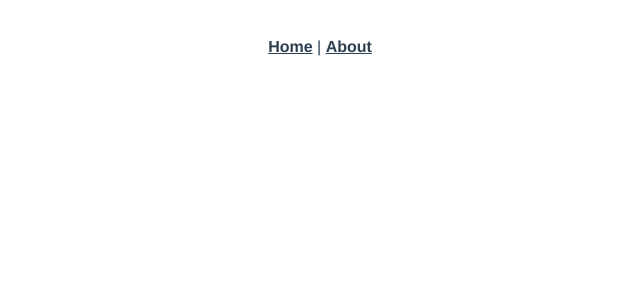
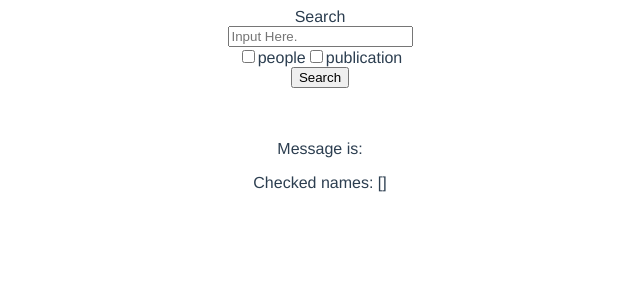
Before and after one commit to MUResearchBoost/muresearchUI, a Vue app: page /#/Search in a window 1280 px wide. Shown: the top 300 px of the page, without its empty margins (320-960 px from the left). Built offline with nearby package versions, Linux system fonts and the light colour scheme.

Commit message:
add search page

```diff
--- a/src/App.vue
+++ b/src/App.vue
@@ -1,9 +1,5 @@
 <template>
   <div id="app">
-    <div id="nav">
-      <router-link to="/">Home</router-link> |
-      <router-link to="/about">About</router-link>
-    </div>
     <router-view/>
   </div>
 </template>
--- a/src/components/HelloWorld.vue
+++ b/src/components/HelloWorld.vue
@@ -1,49 +1,24 @@
 <template>
   <div class="hello">
-    <h1>{{ msg }}</h1>
-    <p>
-      For a guide and recipes on how to configure / customize this project,<br>
-      check out the
-      <a href="https://cli.vuejs.org" target="_blank" rel="noopener">vue-cli documentation</a>.
-    </p>
-    <h3>Installed CLI Plugins</h3>
-    <ul>
-      <li><a href="https://github.com/vuejs/vue-cli/tree/dev/packages/%40vue/cli-plugin-babel" target="_blank" rel="noopener">babel</a></li>
-      <li><a href="https://github.com/vuejs/vue-cli/tree/dev/packages/%40vue/cli-plugin-eslint" target="_blank" rel="noopener">eslint</a></li>
-      <li><a href="https://github.com/vuejs/vue-cli/tree/dev/packages/%40vue/cli-plugin-unit-mocha" target="_blank" rel="noopener">unit-mocha</a></li>
-    </ul>
-    <h3>Essential Links</h3>
-    <ul>
-      <li><a href="https://vuejs.org" target="_blank" rel="noopener">Core Docs</a></li>
-      <li><a href="https://forum.vuejs.org" target="_blank" rel="noopener">Forum</a></li>
-      <li><a href="https://chat.vuejs.org" target="_blank" rel="noopener">Community Chat</a></li>
-      <li><a href="https://twitter.com/vuejs" target="_blank" rel="noopener">Twitter</a></li>
-      <li><a href="https://news.vuejs.org" target="_blank" rel="noopener">News</a></li>
-    </ul>
-    <h3>Ecosystem</h3>
-    <ul>
-      <li><a href="https://router.vuejs.org" target="_blank" rel="noopener">vue-router</a></li>
-      <li><a href="https://vuex.vuejs.org" target="_blank" rel="noopener">vuex</a></li>
-      <li><a href="https://github.com/vuejs/vue-devtools#vue-devtools" target="_blank" rel="noopener">vue-devtools</a></li>
-      <li><a href="https://vue-loader.vuejs.org" target="_blank" rel="noopener">vue-loader</a></li>
-      <li><a href="https://github.com/vuejs/awesome-vue" target="_blank" rel="noopener">awesome-vue</a></li>
-    </ul>
+    Hello World!
   </div>
 </template>
 
 <script>
 export default {
   name: 'HelloWorld',
-  props: {
-    msg: String
+  data () {
+    return {
+      msg: 'Welcome to Your Vue.js App'
+    }
   }
 }
 </script>
 
 <!-- Add "scoped" attribute to limit CSS to this component only -->
 <style scoped>
-h3 {
-  margin: 40px 0 0;
+h1, h2 {
+  font-weight: normal;
 }
 ul {
   list-style-type: none;
--- /dev/null
+++ b/src/components/People.vue
@@ -0,0 +1,15 @@
+<template>
+<div>
+  People
+</div>
+</template>
+
+<script>
+export default {
+  name: 'People'
+}
+</script>
+
+<style scoped>
+
+</style>
--- /dev/null
+++ b/src/components/Publication.vue
@@ -0,0 +1,15 @@
+<template>
+ <div>
+   Publication
+ </div>
+</template>
+
+<script>
+export default {
+  name: 'Publication'
+}
+</script>
+
+<style scoped>
+
+</style>
--- /dev/null
+++ b/src/components/Result.vue
@@ -0,0 +1,15 @@
+<template>
+  <div>
+    Result
+  </div>
+</template>
+
+<script>
+export default {
+  name: 'Result'
+}
+</script>
+
+<style scoped>
+
+</style>
--- /dev/null
+++ b/src/components/Search.vue
@@ -0,0 +1,45 @@
+<template>
+  <div>
+      Search
+    <div>
+      <input v-model="searchtext" placeholder="Input Here.">
+      <br>
+      <input type="checkbox" id="peoplecheck" value="peoplecheck" v-model="checkedNames" true-value="yes" false-value="no">
+      <label for="peoplecheck">people</label>
+      <input type="checkbox" id="publicationcheck" value="publicationcheck" v-model="checkedNames" true-value="yes" false-value="no">
+      <label for="publicationcheck">publication</label>
+    </div>
+    <div>
+      <button v-on:click="sendForm">
+        Search
+      </button>
+    </div>
+    <div>
+      <br>
+      <br>
+      <p>Message is: {{ searchtext }}</p>
+      <span>Checked names: {{ checkedNames }}</span>
+    </div>
+  </div>
+</template>
+
+<script>
+export default {
+  name: 'Search',
+  methods: {
+    sendForm: function () {
+      alert(this.searchtext + '\n' + this.checkedNames)
+    }
+  },
+  data () {
+    return {
+      searchtext: '',
+      checkedNames: []
+    }
+  }
+}
+</script>
+
+<style scoped>
+
+</style>
--- a/src/router.js
+++ b/src/router.js
@@ -1,23 +1,39 @@
 import Vue from 'vue'
 import Router from 'vue-router'
-import Home from './views/Home.vue'
-
+import HelloWorld from '@/components/HelloWorld'
+import Search from '@/components/Search'
+import Result from '@/components/Result'
+import People from '@/components/People'
+import Publication from '@/components/Publication'
 Vue.use(Router)
 
 export default new Router({
   routes: [
     {
-      path: '/',
-      name: 'home',
-      component: Home
+      path: '/HelloWorld',
+      name: 'HelloWorld',
+      component: HelloWorld
     },
     {
-      path: '/about',
-      name: 'about',
-      // route level code-splitting
-      // this generates a separate chunk (about.[hash].js) for this route
-      // which is lazy-loaded when the route is visited.
-      component: () => import(/* webpackChunkName: "about" */ './views/About.vue')
+      path: '/Search',
+      name: 'Search',
+      component: Search
+    },
+    {
+      path: '/Result',
+      name: 'Result',
+      component: Result
+    },
+    {
+      path: '/People',
+      name: 'People',
+      component: People
+    },
+    {
+      path: '/Publication',
+      name: 'Publication',
+      component: Publication
     }
+
   ]
 })
--- a/src/views/About.vue
+++ /dev/null
@@ -1,5 +0,0 @@
-<template>
-  <div class="about">
-    <h1>This is an about page</h1>
-  </div>
-</template>
--- a/src/views/Home.vue
+++ /dev/null
@@ -1,18 +0,0 @@
-<template>
-  <div class="home">
-    <img alt="Vue logo" src="../assets/logo.png">
-    <HelloWorld msg="Welcome to Your Vue.js App"/>
-  </div>
-</template>
-
-<script>
-// @ is an alias to /src
-import HelloWorld from '@/components/HelloWorld.vue'
-
-export default {
-  name: 'home',
-  components: {
-    HelloWorld
-  }
-}
-</script>
```
